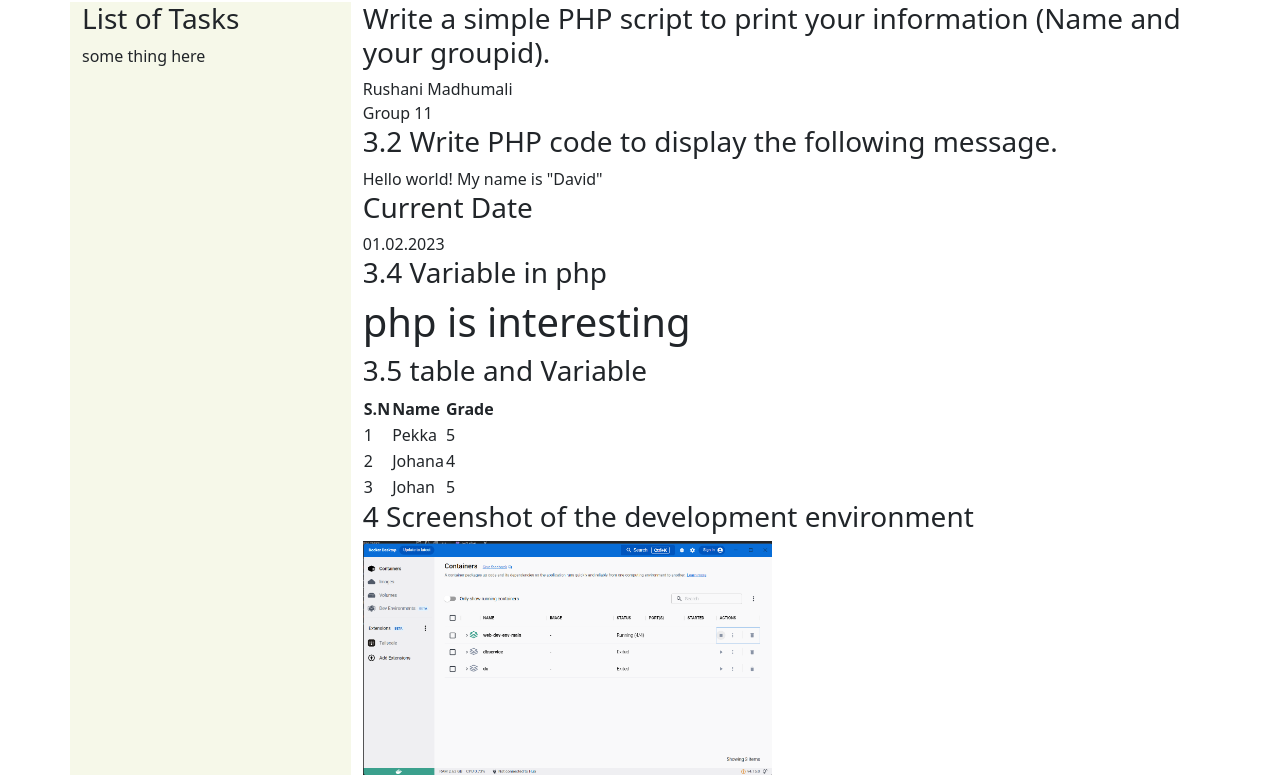
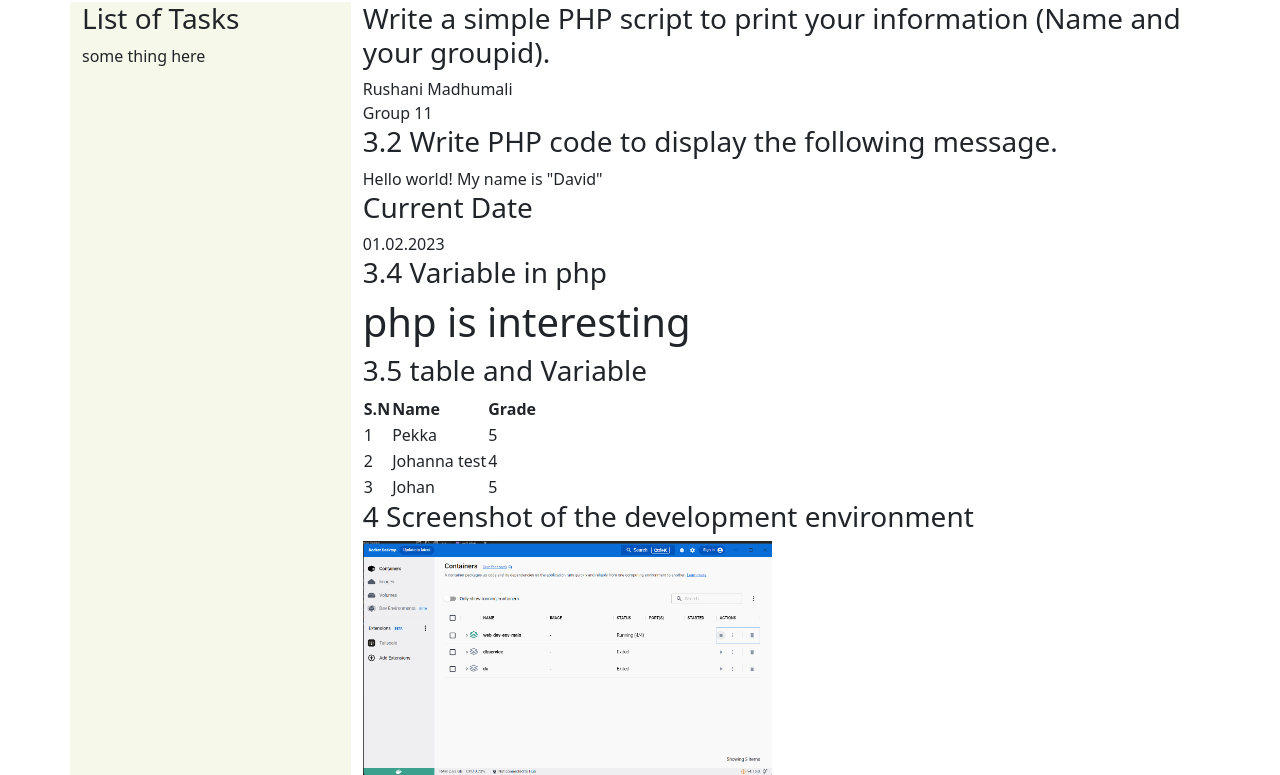
Before and after one commit to rushani22000/hrm_tasks, a PHP site: page /ex1.php in a window 1280 px wide. Shown: the part 64-839 px from the top of the page. Run offline with PHP 8.4, Linux system fonts and the light colour scheme; data that the repository does not hold is empty.

Commit message:
added some chenges ex1 1

```diff
--- a/layout/ex1.php
+++ b/layout/ex1.php
@@ -39,7 +39,7 @@
  </tr>
 
  <tr>
- <td> 2 </td> <td> Johana </td> <td> $g2 </td>
+ <td> 2 </td> <td> Johanna test </td> <td> $g2 </td>
  </tr>
 
  <tr>
```
